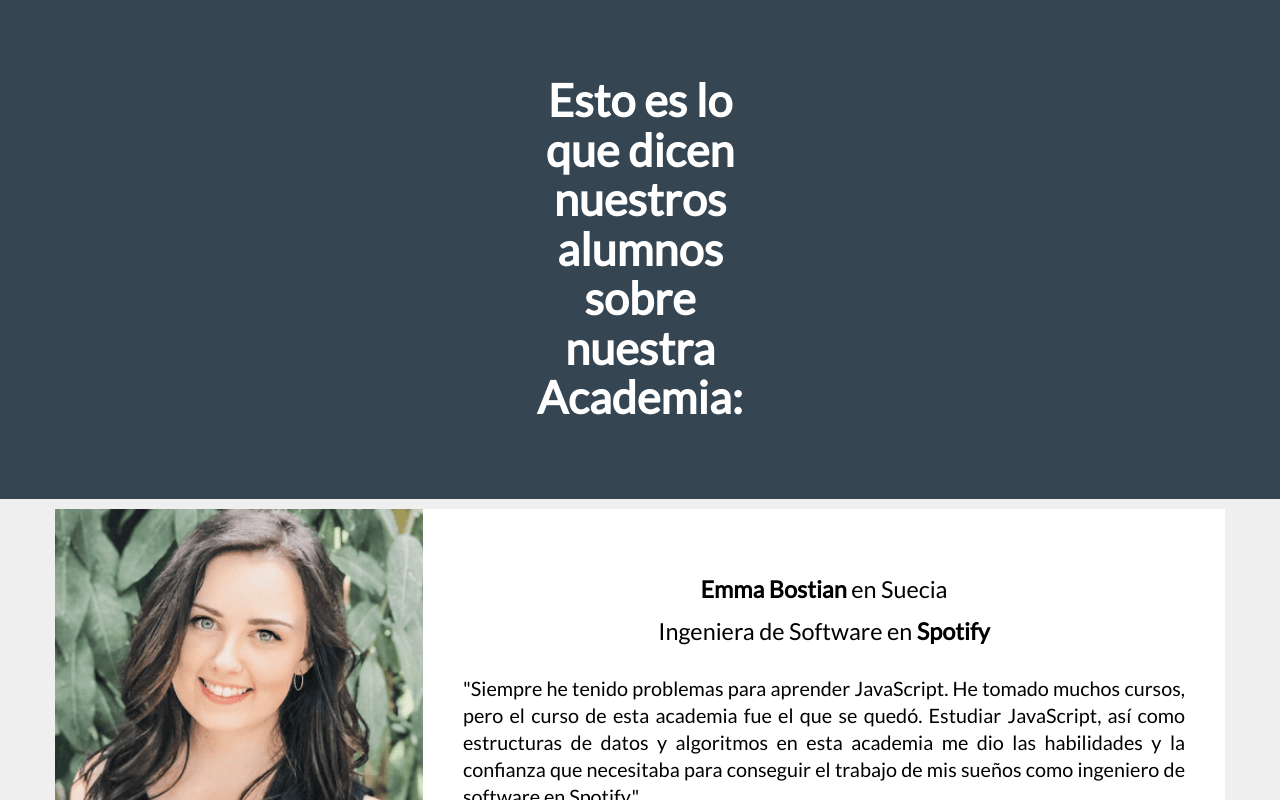
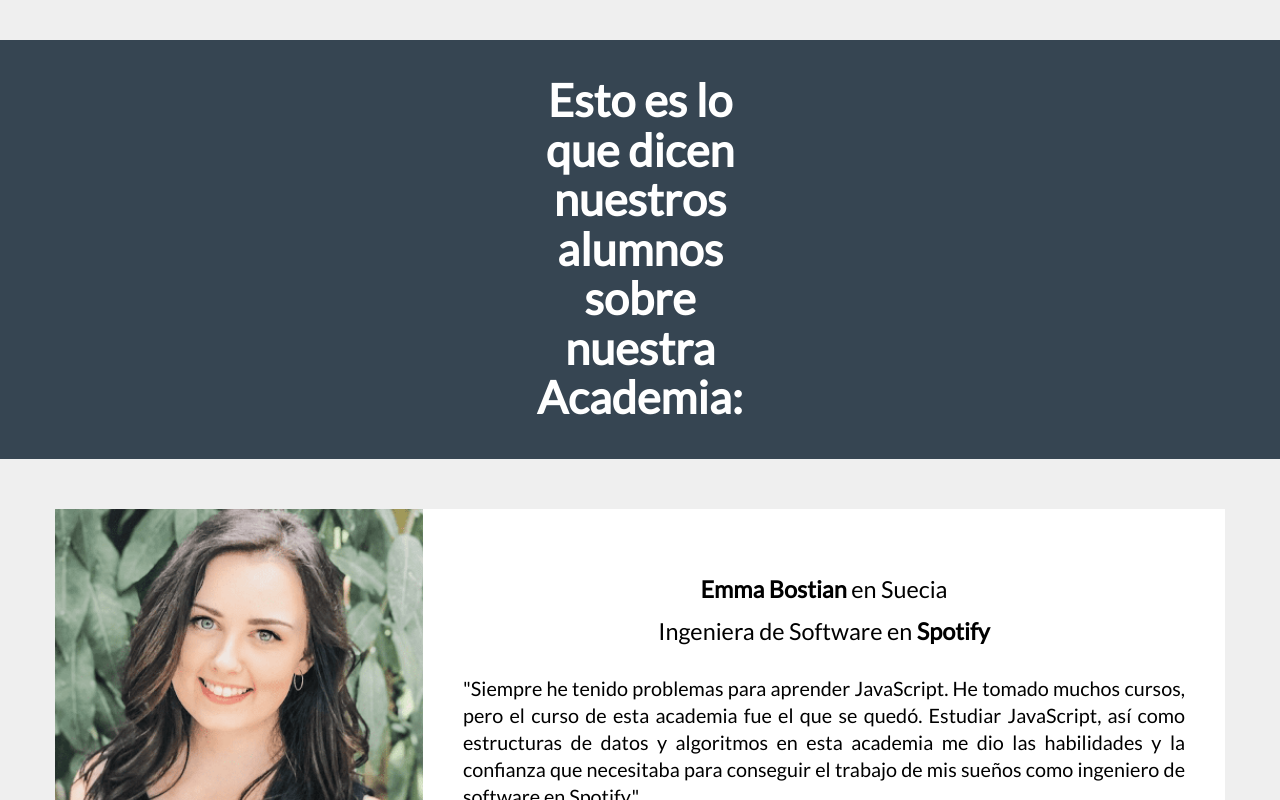
Before and after one commit to MaximoMartinez6294/testimonios-randoms, a React (Create React App) app: page / in a window 1280 px wide. Shown: the top 800 px of the page. Built offline with nearby package versions, Linux system fonts and the light colour scheme.

Commit message:
Update App.css

```diff
--- a/src/App.css
+++ b/src/App.css
@@ -3,7 +3,7 @@
   padding: 0;
 }
 
-header{
+header h1 {
   background-color: #364552;
   color: white;
   padding: 2rem 37rem;
```
